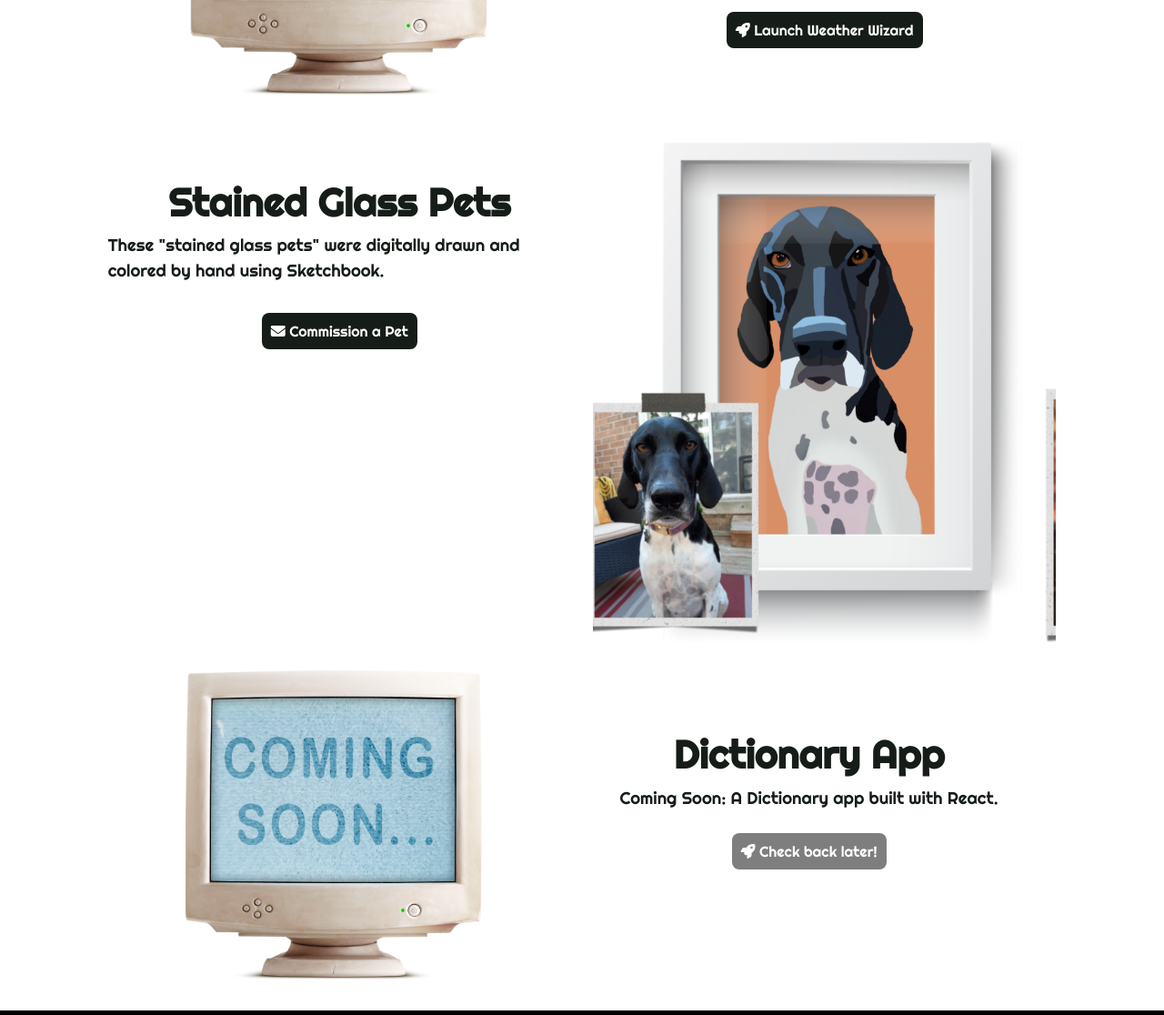
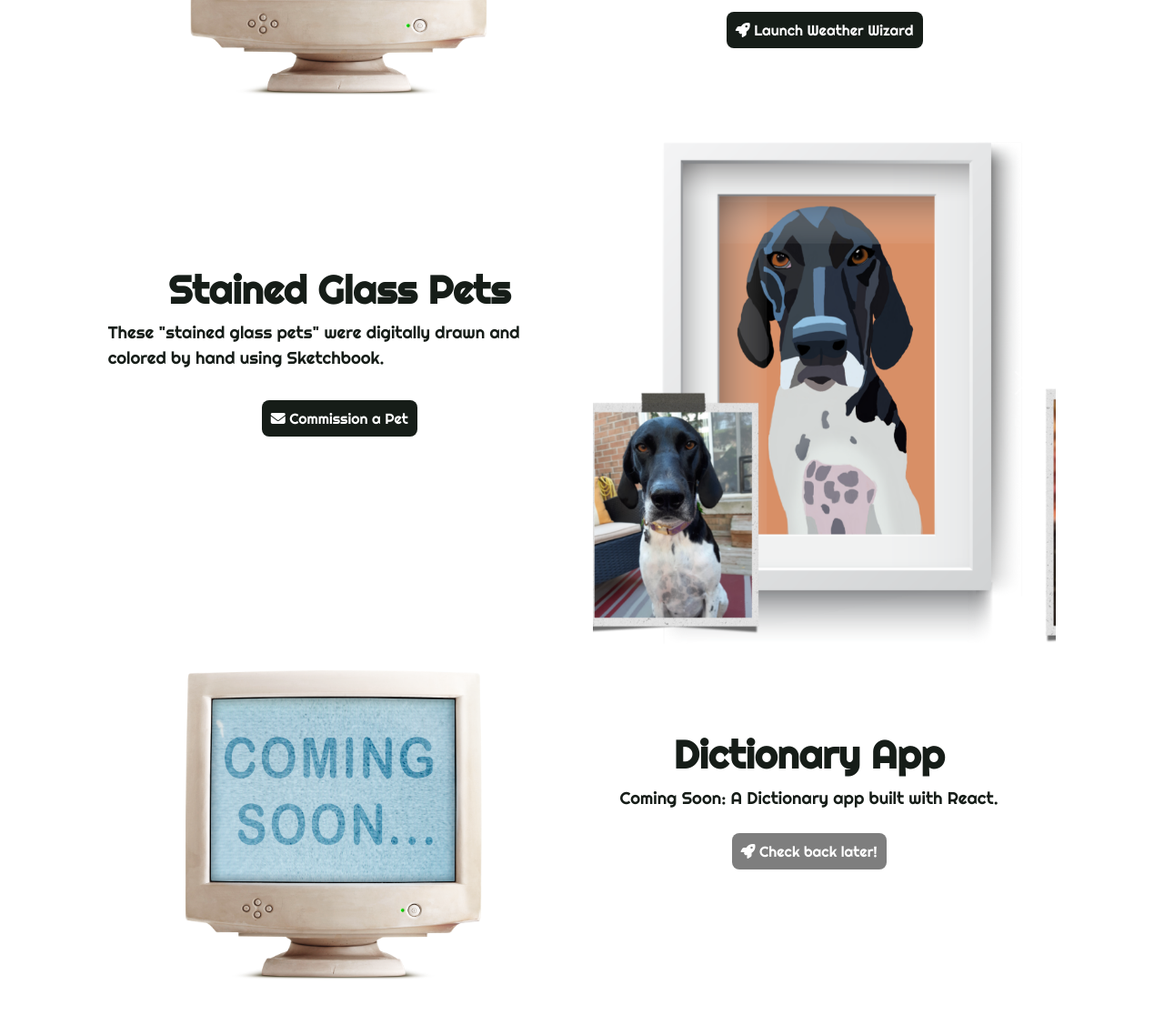
Before and after one commit to amichty/portfolio, a plain HTML site: page work.html in a window 1280 px wide. Shown: the part 513-1629 px from the top of the page at 91% size. Drawn offline with nearby package versions, Linux system fonts and the light colour scheme; a web font is replaced by a local one.

Commit message:
Placement adjustments

```diff
--- a/work.html
+++ b/work.html
@@ -111,7 +111,7 @@
       </div>
       <div class="row">
         <div class="col-md-1"></div>
-        <div class="col-md-5">
+        <div class="col-md-5 pt-5 mt-5">
           <div class="description-text pt-5 mt-3">
             <h2 class="description-text-title">Stained Glass Pets</h2>
             <p>
@@ -179,7 +179,7 @@
             </button>
           </div>
         </div>
-        <div class="row pb-2">
+        <div class="row pb-3">
           <div class="col-md-1"></div>
           <div class="col-md-5">
             <img
```
Also changed, not shown: about.html (+1 -1 lines), 1 other file.
